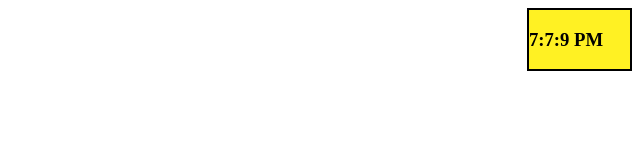
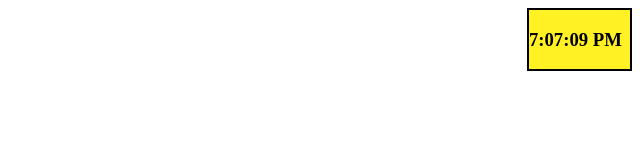
Before and after one commit to satyajit2o/React---2---Digital-Clock---72amefvjksrf, a React app: page / in a window 1280 px wide. Shown: the top 160 px of the page, without its empty margins (640-1280 px from the left). Built offline with nearby package versions, Linux system fonts and the light colour scheme.

Commit message:
Update App.js

```diff
--- a/src/components/App.js
+++ b/src/components/App.js
@@ -35,7 +35,7 @@ class App extends Component {
         return(
             <>
             < div className="Clock">
-               <h3 id="time">{this.state.hh +":"+this.state.mm +":"+this.state.ss+" "+this.state.frame}</h3>
+               <h3 id="time">{this.state.hh +":"+(this.state.mm<10?"0":"")+this.state.mm +":"+(this.state.ss<10?"0":"")+this.state.ss+" "+this.state.frame}</h3>
                </div>
             </>
         )
```
